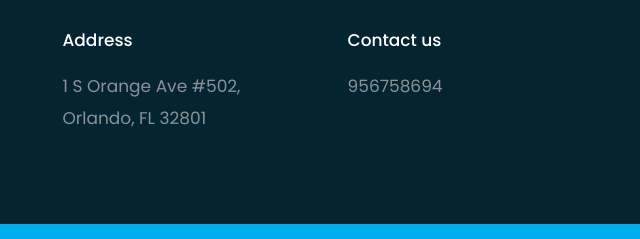
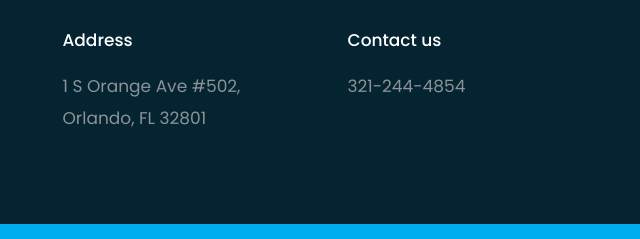
Before and after one commit to OwenMaine/symme, a plain HTML site: page contact.html in a window 1280 px wide. Shown: the part 968-1207 px from the top of the page, 640-1280 px from the left. Drawn offline with nearby package versions, Linux system fonts and the light colour scheme.

Commit message:
Update contact.html

```diff
--- a/contact.html
+++ b/contact.html
@@ -143,7 +143,7 @@
                         <div class="col-md-5 offset-md-1">
                            <h3>Contact us</h3>
                            <ul class="cont">
-                              <li>956758694 </li>
+                              <li>321-244-4854 </li>
                            </ul>
                         </div>
                      </div>
```
